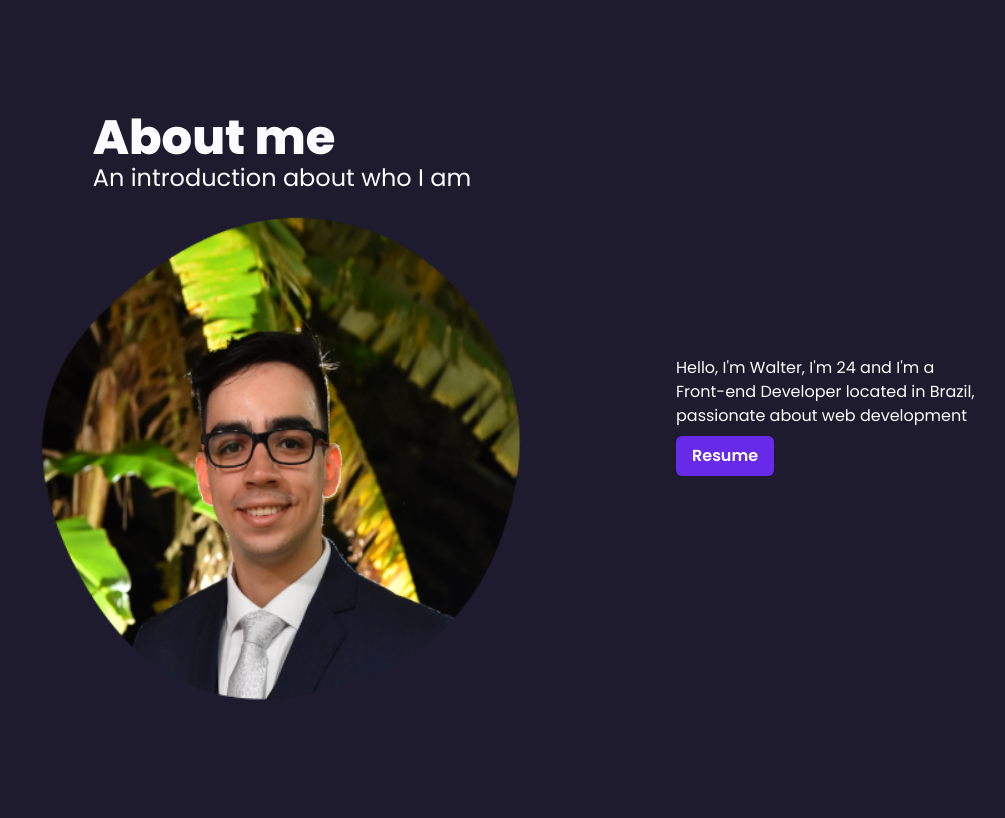
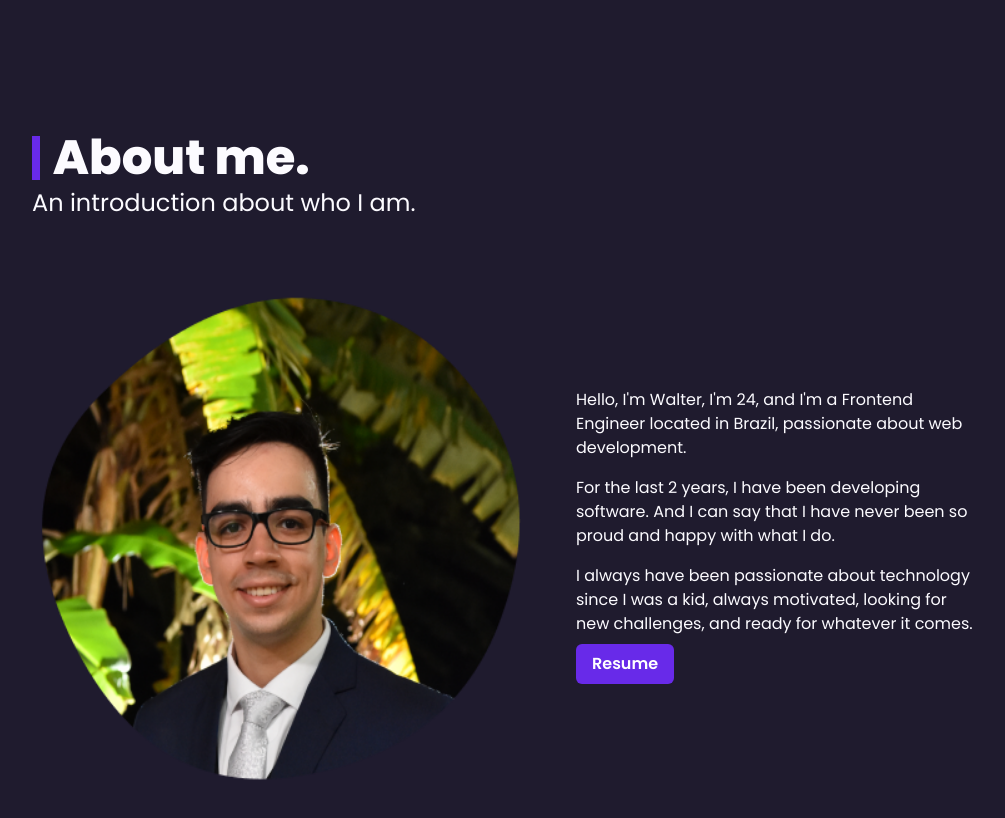
Before and after one commit to walteralcantara/walter-alcantara, a Next.js app: page / in a window 1280 px wide. Shown: the part 700-1518 px from the top of the page, without its empty margins (136-1141 px from the left). Before the commit the page ends 1489 px from the top, so only its background shows below. Built offline with nearby package versions, Linux system fonts and the light colour scheme.

Commit message:
feat(heading): built Heading component

```diff
--- /dev/null
+++ b/src/components/Layout/components/Heading/index.tsx
@@ -0,0 +1,17 @@
+import { Box, Text } from "@chakra-ui/react";
+
+import * as S from "./styled";
+
+type HeadingProps = {
+  title: string;
+  subtitle?: string;
+};
+
+export const Heading = ({ title, subtitle }: HeadingProps) => {
+  return (
+    <S.HeadingWrapper>
+      <Text as="h1">{title}</Text>
+      {!!subtitle && <Text as="h3">{subtitle}</Text>}
+    </S.HeadingWrapper>
+  );
+};
--- /dev/null
+++ b/src/components/Layout/components/Heading/styled.ts
@@ -0,0 +1,33 @@
+import { Box } from "@chakra-ui/react";
+import styled from "@emotion/styled";
+
+export const HeadingWrapper = styled(Box)`
+  max-width: 400px;
+  text-align: left;
+  margin-bottom: 4rem;
+
+  h1 {
+    position: relative;
+    display: flex;
+    align-items: center;
+
+    :before {
+      content: "";
+      display: block;
+      background: #682AE9;
+      height: 2.7rem;
+      min-width: 8px;
+      display: block;
+      margin-right: .8rem;
+    }
+
+    @media screen and (max-width: 425px) {
+      font-size: 36px;
+    }
+  }
+
+  h3 {
+    margin-top: -0.3rem;
+    line-height: 1.8rem;
+  }
+`;
--- a/src/templates/Home/index.tsx
+++ b/src/templates/Home/index.tsx
@@ -6,6 +6,7 @@ import { PageContainer } from "components/Layout/components/PageContainer";
 import { PageContent } from "components/Layout/components/PageContent";
 import { Button } from "components/Layout/components/Button";
 import { ScrollDown } from "components/Layout/components/ScrollDown";
+import { Heading } from "components/Layout/components/Heading";
 
 const Home = () => {
   return (
@@ -19,12 +20,13 @@ const Home = () => {
           align="center"
           justify="space-between"
           flexDirection={{ base: "column-reverse", md: "row" }}
+          mb="60"
         >
           <VStack align="left" lineHeight="40px" mt={{ base: "10", sm: "0" }}>
             <Text as="h1">Hi,</Text>
             <Text as="h1">I&apos;m Walter</Text>
 
-            <Text as="h3">A Front-end Developer.</Text>
+            <Text as="h3">A Frontend Engineer.</Text>
           </VStack>
 
           <Box w={[300, 400, 500]} h="auto" pos="relative">
@@ -38,22 +40,18 @@ const Home = () => {
           </Box>
         </Flex>
 
+        <Heading
+          title="About me."
+          subtitle="An introduction about who I am."
+        />
+
         <Flex
-          mt="60"
           align="center"
           justify="space-between"
           flexDirection={{ base: "column", md: "row" }}
         >
+
           <VStack>
-            <VStack
-              align="left"
-              lineHeight="8"
-              textAlign={{ base: "center", md: "left" }}
-            >
-              <Text as="h1">About me</Text>
-              <Text as="h3">An introduction about who I am</Text>
-            </VStack>
-
             <Box w={[300, 400, 500]} h="auto">
               <Image
                 src="/assets/img/me-2.png"
@@ -66,12 +64,21 @@ const Home = () => {
 
           <VStack
             align="flex-start"
-            maxWidth={{ base: "300", md: "400s" }}
+            maxWidth="400"
             mt={{ base: "10", md: "0" }}
           >
-            <Text as="p">
-              Hello, I&apos;m Walter, I&apos;m 24 and I&apos;m a Front-end
-              Developer located in Brazil, passionate about web development
+            <Text>
+              Hello, I&apos;m Walter, I&apos;m 24, and I&apos;m a Frontend
+              Engineer located in Brazil, passionate about web development.
+            </Text>
+            <Text py={2}>
+              For the last 2 years, I have been developing software. And I can
+              say that I have never been so proud and happy with what I do.
+            </Text>
+            <Text>
+              I always have been passionate about technology since I was a kid,
+              always motivated, looking for new challenges, and ready for
+              whatever it comes.
             </Text>
             <Link
               href="https://docs.google.com/document/d/12X6yrg2Wa338Sj8pbruF9JZQkskyemEuxXt5dAp7q6U/edit?usp=sharing"
```
Also changed, not shown: src/templates/Contact/index.tsx (+6 -5 lines), src/templates/Portfolio/index.tsx (+5 -5 lines), src/templates/Qualifications/index.tsx (+8 -2 lines), src/templates/Skills/index.tsx (+22 -19 lines).
